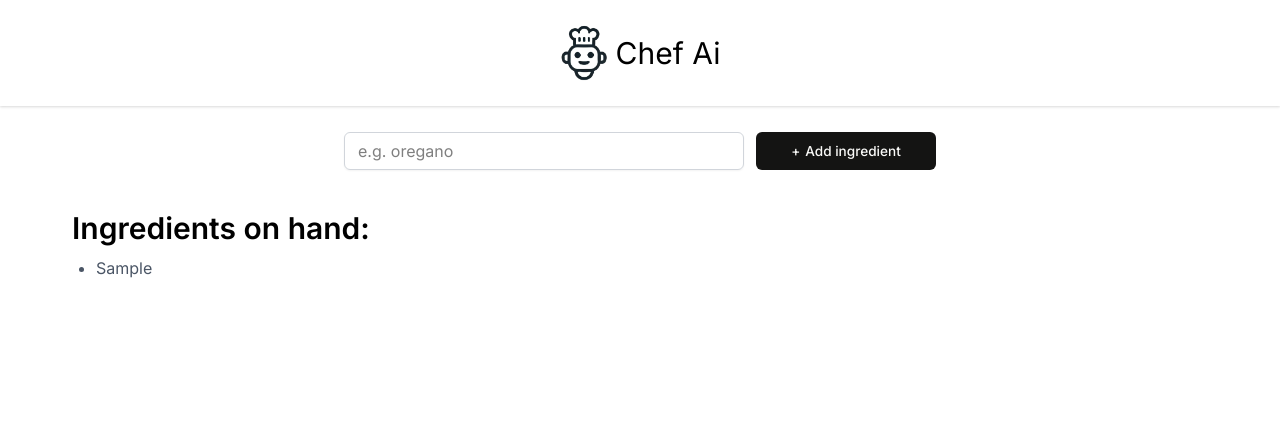
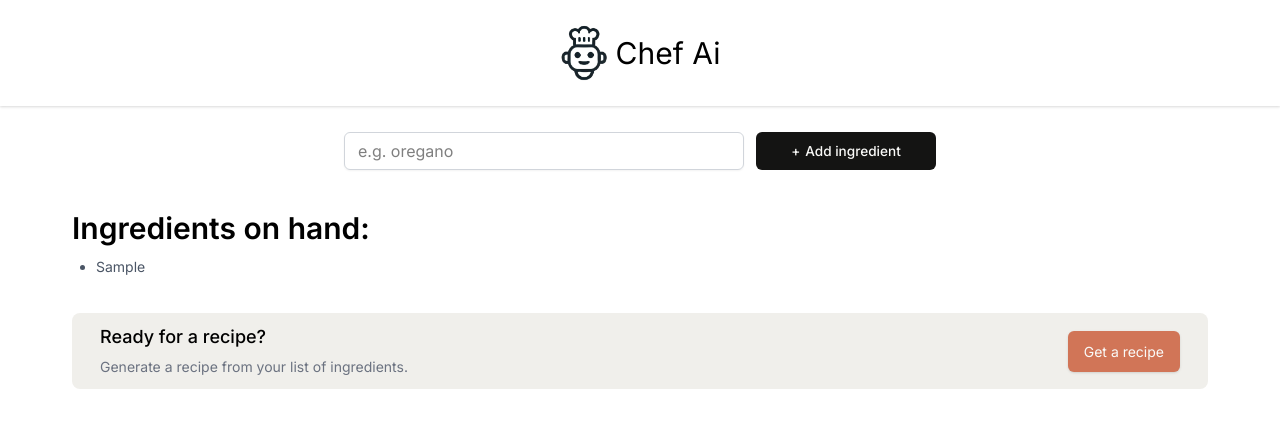
Before and after one commit to kamal-hassan-1/chef-ai, a React (Vite) app: page / in a window 1280 px wide. Both pictures are taken after typing "Sample" into the empty fields and a click on the button "Add ingredient". Shown: the top 428 px of the page. Built offline with nearby package versions, Linux system fonts and the light colour scheme.

Commit message:
get a recipe placeholder

```diff
--- a/src/components/AddIngredient.jsx
+++ b/src/components/AddIngredient.jsx
@@ -19,10 +19,19 @@ export default function AddIngredient() {
 					<button className="add-ingredient-form-button cursor-pointer">Add ingredient</button>
 				</form>
 			</section>
-			{ingredients.length != 0 && (
+			{ingredients.length > 0 && (
 				<section className="m-10">
-					<h2 className="text-2xl sm:text-3xl font-semibold">Ingredients on hand:</h2>
-					<ul className="text-gray-600 text-[1rem] list-disc ml-6 mt-2.5">{populateIngredientsListItems()}</ul>
+					<div id="ingredient-list-container">
+						<h2 className="text-2xl sm:text-3xl font-semibold">Ingredients on hand:</h2>
+						<ul className="text-gray-600 text-[0.875rem] list-disc ml-6 mt-2.5">{populateIngredientsListItems()}</ul>
+					</div>
+					<div className="generate-recipe-container flex justify-between items-center rounded-lg bg-[#F0EFEB] px-7 py-3 mt-9">
+						<div>
+							<h3 className="text-[1.125rem] font-medium leading-6 mb-2">Ready for a recipe?</h3>
+							<p className="text-[#6B7280] text-[0.875rem] leading-5">Generate a recipe from your list of ingredients.</p>
+						</div>
+						<button className="border-none rounded-md bg-[#D17557] shadow-sm text-[#FAFAF8] px-4 py-2.5 text-[0.875rem] cursor-pointer">Get a recipe</button>
+					</div>
 				</section>
 			)}
 		</main>
```
